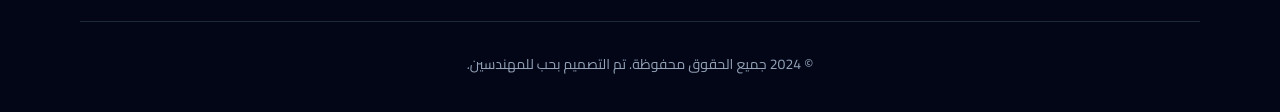
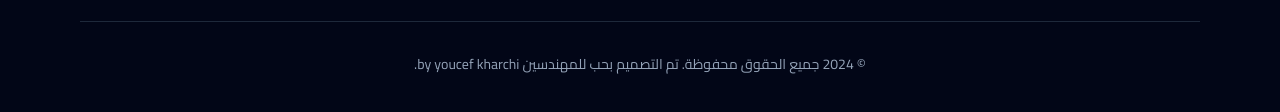
Before and after one commit to youcefkharchi2/website-genie-civil-, a plain HTML site: page index.html in a window 1280 px wide. Shown: the part 1982-2094 px from the top of the page. Drawn offline with nearby package versions, Linux system fonts and the light colour scheme.

Commit message:
Add files via upload

```diff
--- a/index.html
+++ b/index.html
@@ -376,7 +376,7 @@
             <h2 class="text-2xl font-bold text-white mb-4">هندسة<span class="text-blue-500">الاستناد</span></h2>
             <p class="mb-6 max-w-md mx-auto">موقع تعليمي يهدف إلى نشر المعرفة الهندسية حول تصميم وتنفيذ الجدران الاستنادية بأسلوب علمي مبسط.</p>
             <p class="text-sm border-t border-slate-800 pt-8">
-                © 2024 جميع الحقوق محفوظة. تم التصميم بحب للمهندسين.
+                © 2024 جميع الحقوق محفوظة. تم التصميم بحب للمهندسين by youcef kharchi.
             </p>
         </div>
     </footer>
```
